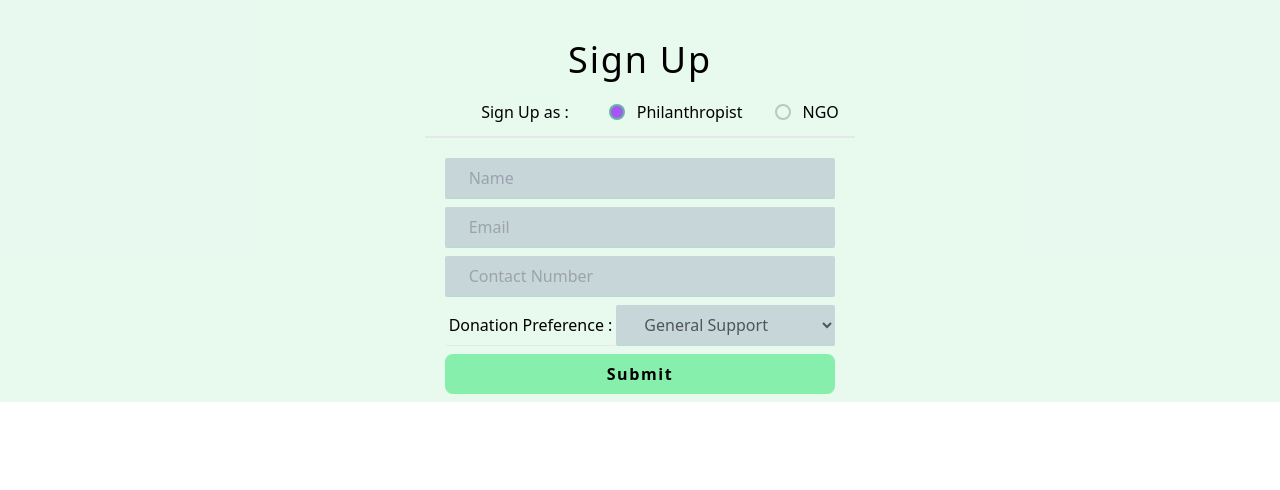
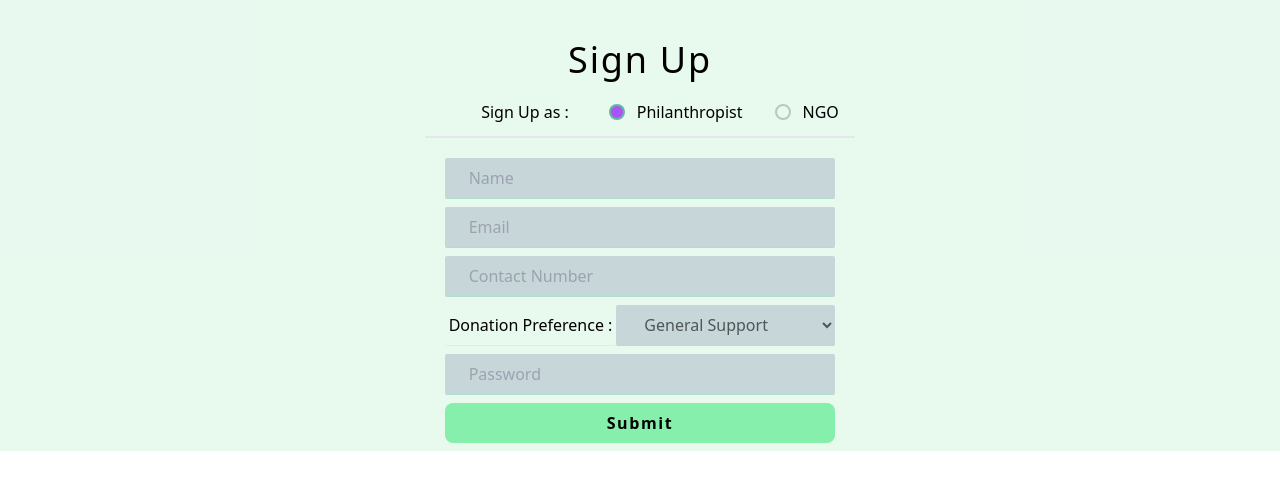
Before and after one commit to NIT-Trichi-Hackathon/TRINIT_NANDAN-VATSAL_DEV01, a Next.js app: page /signup in a window 1280 px wide. Both pictures are taken after a click on the checkbox "Philanthropist". Shown: the top 490 px of the page. Built offline with nearby package versions, Linux system fonts and the light colour scheme.

Commit message:
minor changes

```diff
--- a/components/PhilanthropistSignUp.js
+++ b/components/PhilanthropistSignUp.js
@@ -28,6 +28,7 @@ const PhilanthropistSignUp = () =>
         <option value="other">Other</option>
       </select>
       </div>
+      <input type="password" {...register("password", { required: true })} placeholder="Password"  className='inputField'/>
 
       {errors.exampleRequired && <span>This field is required</span>}
 
```
